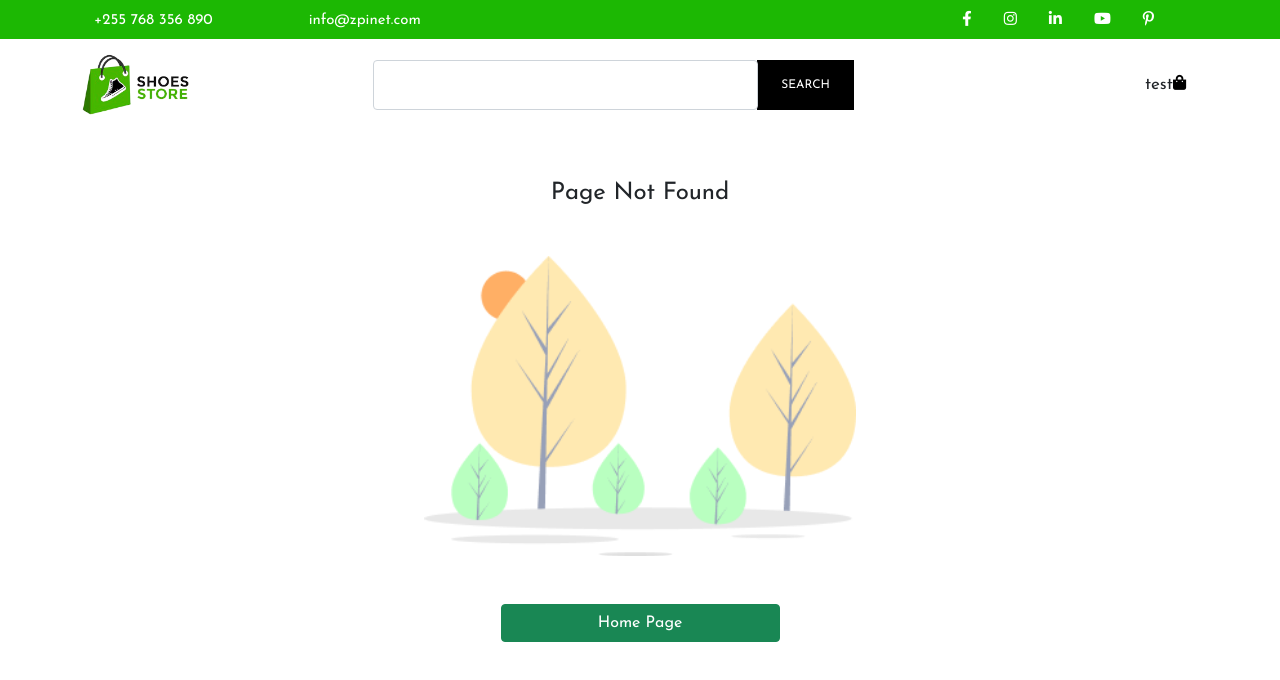
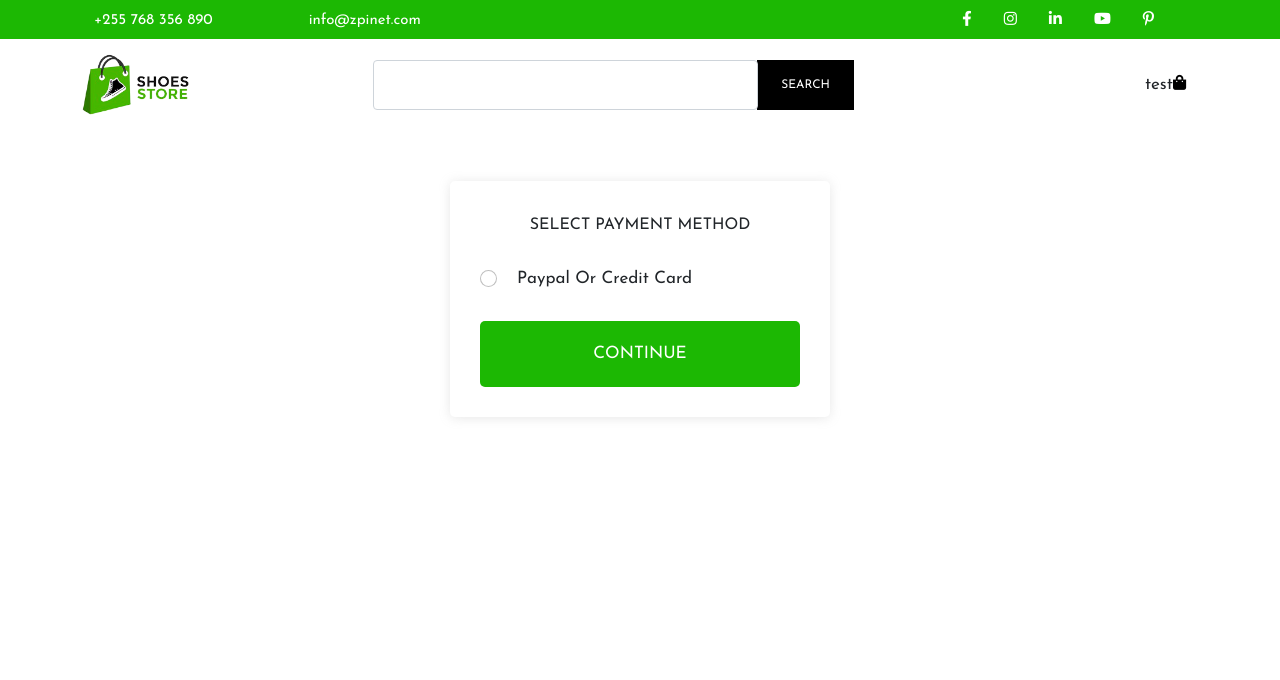
Before and after one commit to Na-Young-Woo/shoeShop, a React (Create React App) app: page /payment in a window 1280 px wide. Before the commit this address had no page. Shown: the top 680 px of the page. Built offline with nearby package versions, Linux system fonts and the light colour scheme.

Commit message:
PaymentSreen 페이지 추가 후 Route 추가

```diff
--- a/src/App.js
+++ b/src/App.js
@@ -10,6 +10,7 @@ import NotFound from "./screens/NotFound";
 import CartScreen from "./screens/CartScreen";
 import ShippingScreen from "./screens/ShippingScreen";
 import SingleProduct from "./screens/SingleProduct";
+import PaymentScreen from "./screens/PaymentScreen";
 
 const App = () => {
   return (
@@ -19,12 +20,13 @@ const App = () => {
         <Route path="/login" element={<Login />} />
         <Route path="/profile" element={<ProfileScreen />} />
 
-        <Route path="register" element={<Register />} />
+        <Route path="/register" element={<Register />} />
         <Route path="*" element={<NotFound />} />
         <Route path="/cart" element={<CartScreen />} />
-        <Route path="product/:id" element={<SingleProduct />} />
+        <Route path="/product/:id" element={<SingleProduct />} />
 
-        <Route path="shipping" element={<ShippingScreen />} />
+        <Route path="/shipping" element={<ShippingScreen />} />
+        <Route path="/payment" element={<PaymentScreen />} />
       </Routes>
     </Router>
   );
--- /dev/null
+++ b/src/screens/PaymentScreen.jsx
@@ -0,0 +1,26 @@
+import React from "react";
+import Header from "../components/Header";
+
+const PaymentScreen = () => {
+  return (
+    <div>
+      <Header />
+      <div className="container d-flex justify-content-center align-items-center login-center">
+        <form action="" className="Login2 col-md-8 col-lg-4 col-11">
+          <h6>SELECT PAYMENT METHOD</h6>
+          <div className="payment-container">
+            <div className="radio-container">
+              <input type="radio" className="form-check-input" />
+              <label htmlFor="" className="form-check-label">
+                Paypal Or Credit Card
+              </label>
+            </div>
+          </div>
+          <button type="submit">Continue</button>
+        </form>
+      </div>
+    </div>
+  );
+};
+
+export default PaymentScreen;
```
